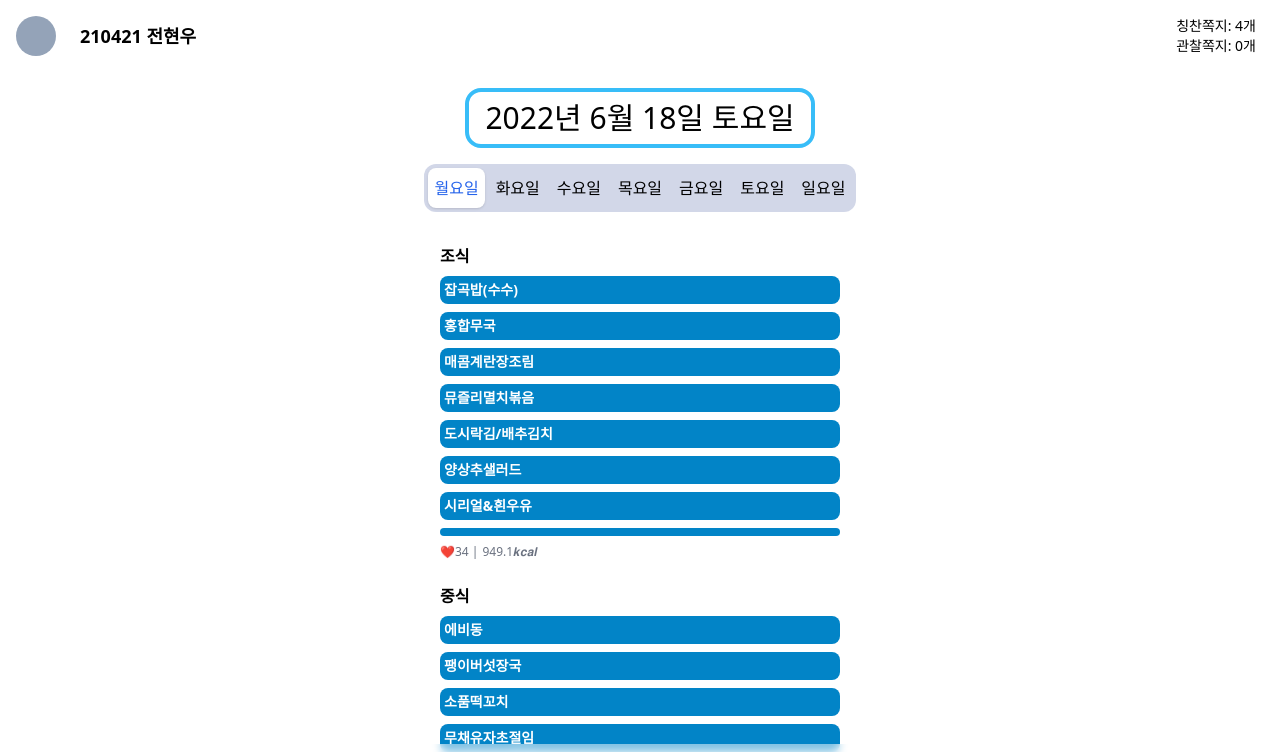
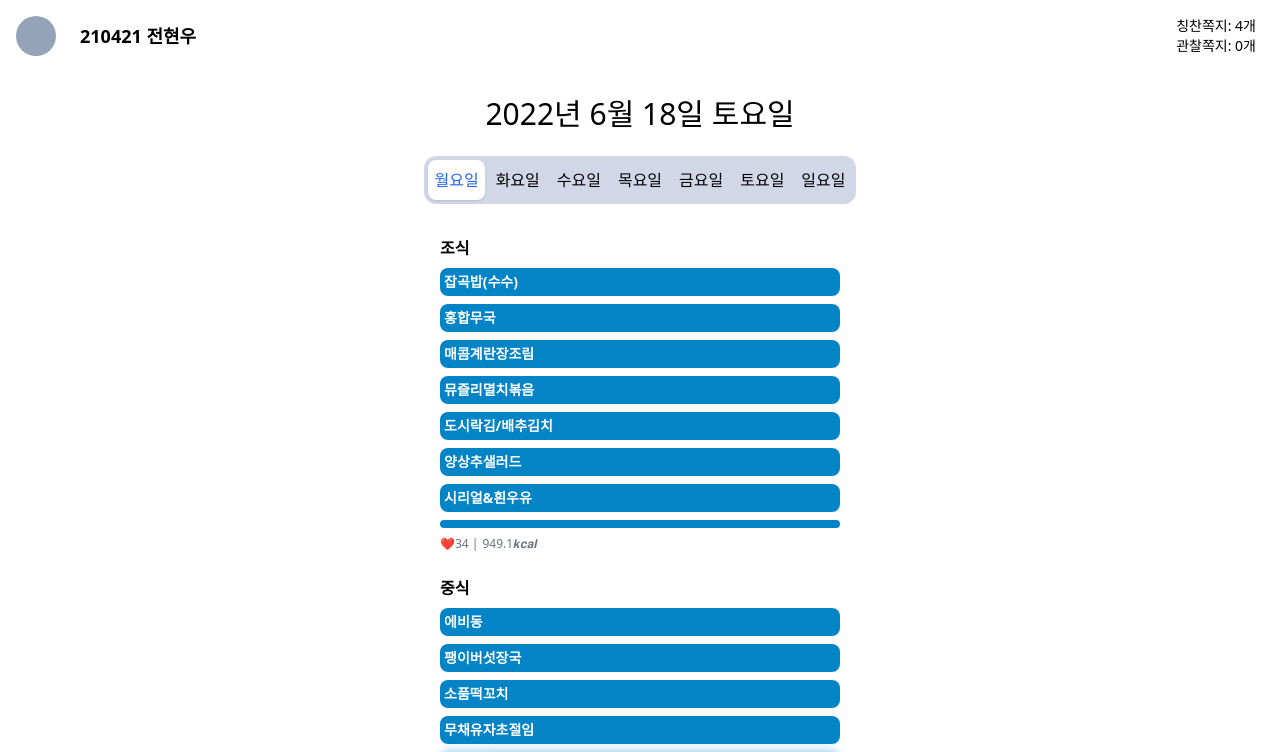
Before and after one commit to jhyunwoo/cnsanet-v2, a Next.js app: page /meal in a window 1280 px wide. Shown: the top 752 px of the page. Built offline with nearby package versions, Linux system fonts and the light colour scheme.

Commit message:
delete border in meal page

```diff
--- a/pages/index.js
+++ b/pages/index.js
@@ -2,6 +2,12 @@ import { LockClosedIcon, XIcon, ArrowDownIcon } from "@heroicons/react/solid";
 import { useState } from "react";
 
 export default function Home() {
+  let today = new Date();
+  let year = today.getFullYear(); // 년도
+  let month = today.getMonth() + 1; // 월
+  let date = today.getDate(); // 날짜
+  const week = ["일", "월", "화", "수", "목", "금", "토"];
+  let day = week[today.getDay()]; // 요일
   const [login, setLogin] = useState("invisible");
   const [main, setMain] = useState("visible");
   return (
--- a/pages/meal.js
+++ b/pages/meal.js
@@ -315,7 +315,7 @@ export default function Meal() {
     <div>
       <ProfileBar />
       <div className="flex justify-center flex-col">
-        <div className="text-center text-3xl my-4 mx-auto rounded-2xl p-2 px-4 text-bold text-black border-sky-400 border-4">
+        <div className="text-center text-3xl my-4 mx-auto rounded-2xl p-2 px-4 text-bold text-black ">
           {year}년 {month}월 {date}일 {day}요일
         </div>
         <div className="w-full max-w-md px-2 py-0 sm:px-0 mx-auto">
```
